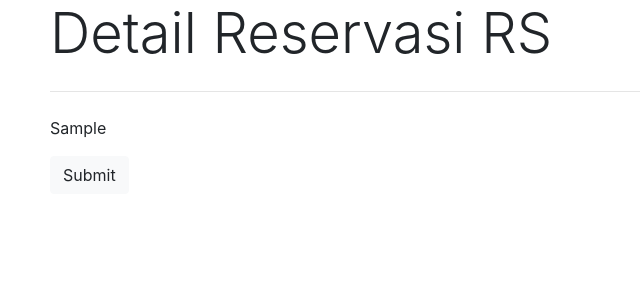
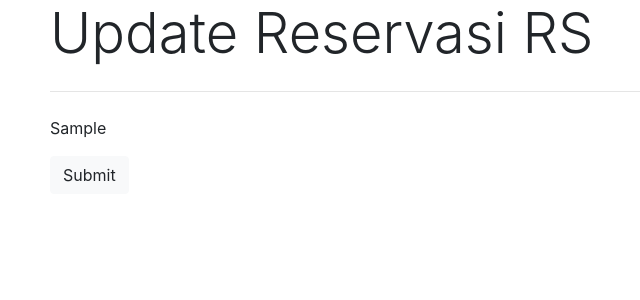
Before and after one commit to obap2001/sicovid-djangopostgre, a Django app: template reservasi_rumah_sakit/templates/update_reservasi_rs.html in a window 1280 px wide. Shown: the part 56-356 px from the top of the page, without its empty margins (35-675 px from the left). Run offline with Django 3.2, Linux system fonts and the light colour scheme; the template is opened without the code that fills it: most values are stand-ins (such as "Sample title", 1, 10 or a date in 2020); parts of the project's set-up code (start-up, migrations or seed data) failed here and were passed over; some libraries are stand-ins or nearby versions.

Commit message:
Fixed typo in update reservasi_rs

```diff
--- a/reservasi_rumah_sakit/templates/update_reservasi_rs.html
+++ b/reservasi_rumah_sakit/templates/update_reservasi_rs.html
@@ -1,12 +1,12 @@
 {% extends 'base.html' %}
 {% load static %}
 {% block title %}
-    <title> Detail Reservasi RS </title>
+    <title> Update Reservasi RS </title>
 {% endblock title %}
 
 {% load crispy_forms_tags %}
 {% block content  %}
-    <h1 class="display-4">Detail Reservasi RS</h1>
+    <h1 class="display-4">Update Reservasi RS</h1>
     <hr class="my-4">
 
     <form method = "POST">
```
